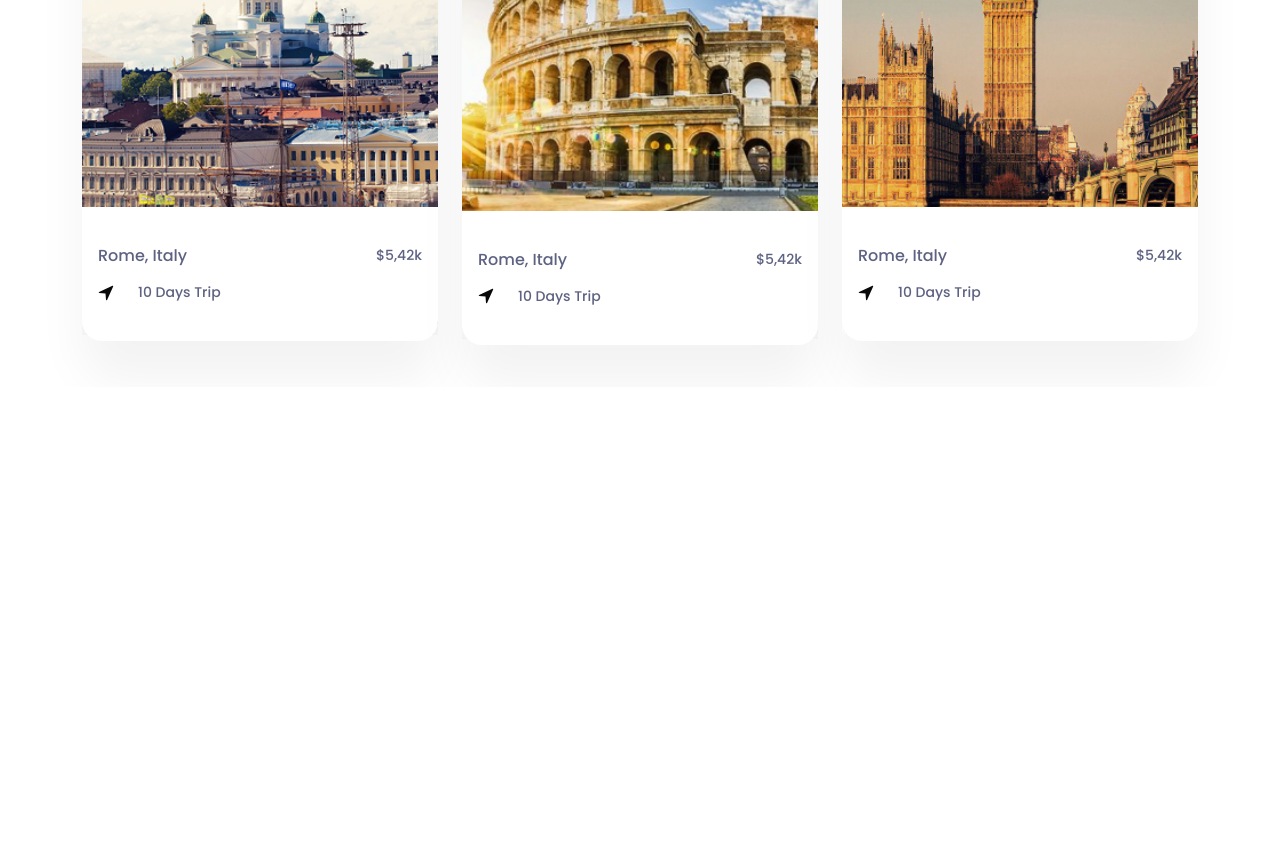
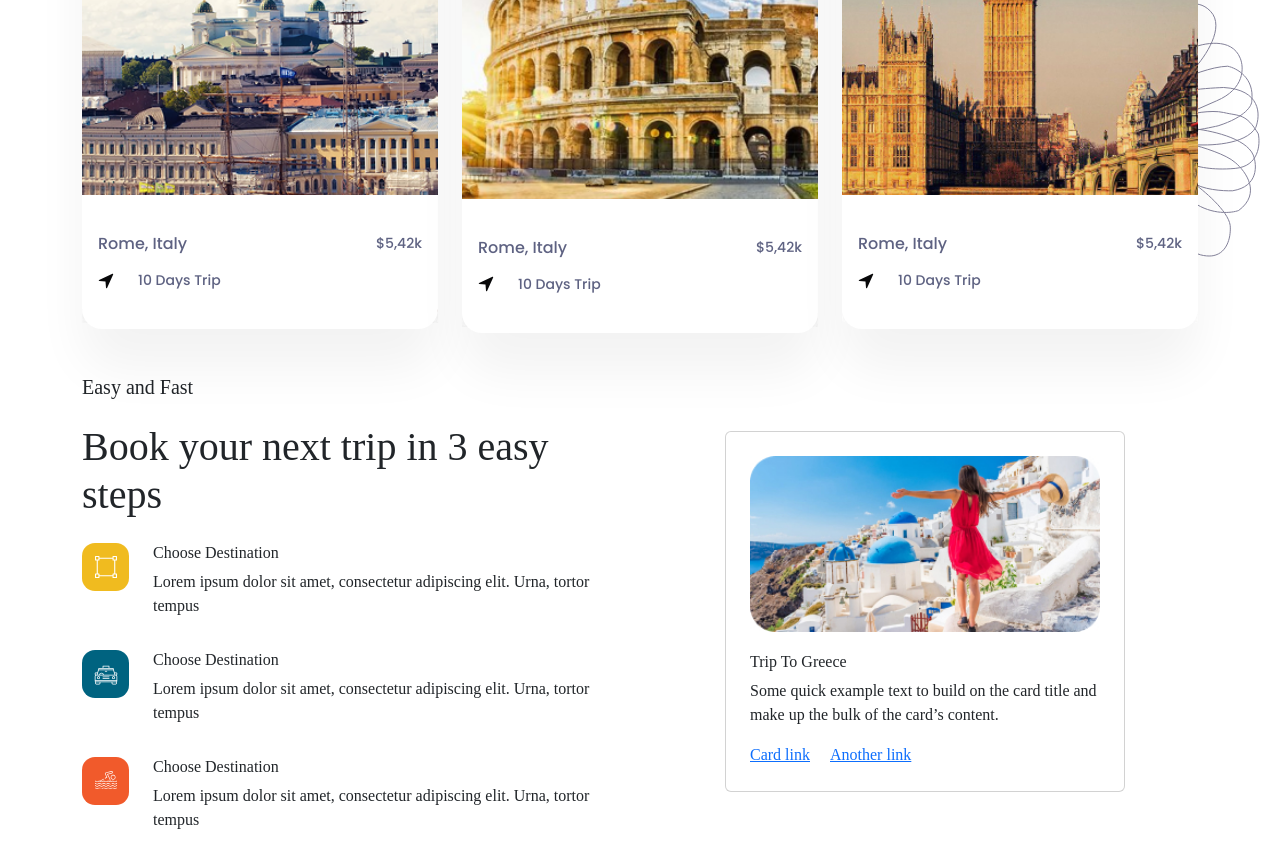
Before and after one commit to Ahmed-Ali-1/Jadoo-, a plain HTML site: page index.html in a window 1280 px wide. Shown: the part 1561-2409 px from the top of the page. Before the commit the page ends 1948 px from the top, so only its background shows below. Drawn offline with nearby package versions, Linux system fonts and the light colour scheme; a script that the page names is missing; a web font is replaced by a local one.

Commit message:
Add a section

```diff
--- a/assets/css/style.css
+++ b/assets/css/style.css
@@ -115,6 +115,43 @@ form select {
     font-weight: 400;
     color: #5e6282;
 }
+
+@media (max-width: 556px) {
+
+    .back_fade {
+
+        background-size: 500px;
+
+    }
+
+    .content_Div h4 {
+
+        font-size: 14px;
+        font-weight: 500;
+
+    }
+
+    .content_Div h1 {
+        font-size: 48px;
+        font-weight: 700;
+        line-height: 50px;
+    }
+
+    .content_Div p {
+
+        font-size: 12px;
+
+    }
+
+    .Decore img {
+        bottom: 8px;
+        width: 120%;
+        left: -10px;
+
+    }
+
+}
+
 
 .img_div {
     position: relative;
--- a/index.html
+++ b/index.html
@@ -22,10 +22,10 @@
   <!-- NAVBAR + HERO-SECTION -->
 
   <div class="back_fade">
-    <section class="Hero_Section">
+    <section class="Hero_Section ">
 
       <nav class="navbar py-4 navbar-expand-lg">
-        <div class="container p-0">
+        <div class="container ">
           <a class="navbar-brand mylogo" href="#"><img src="./assets/images/Logo.svg " alt="Logo" /></a>
           <button class="navbar-toggler" type="button" data-bs-toggle="collapse"
             data-bs-target="#navbarSupportedContent" aria-controls="navbarSupportedContent" aria-expanded="false"
@@ -65,8 +65,8 @@
       </nav>
 
       <div class="banner_section  pb-5 my-4">
-        <div class="container my-auto p-0">
-          <div class="row align-items-center">
+        <div class="container my-auto ">
+          <div class="row align-items-center g-4">
 
             <div class="col-12 col-lg-6">
               <div class="content_Div d-flex flex-column gap-3">
@@ -74,7 +74,8 @@
                 <h1>Travel,<span class="Decore"><img src="./assets/images/Decore.svg" alt=""> enjoy</span></br> and live
                   a
                   new </br> and full life</h1>
-                <p class="m-0">Built Wicket longer admire do barton vanity itself do in it. </br> Preferred to sportsmen
+                <p class="m-0 ">Built Wicket longer admire do barton vanity itself do in it. </br> Preferred to
+                  sportsmen
                   it engrossed
                   listening. Park gate </br> sell they west hard for the.</p>
                 <div class="d-flex align-items-center">
@@ -111,7 +112,7 @@
   <!-- CATEGORY-SECTION -->
 
   <section class="category_section">
-    <div class="container-fluid pe-5">
+    <div class="container-fluid ">
       <div class="category_wrapper">
         <div class="row Plus">
 
@@ -121,7 +122,7 @@
               <h1>We Offer Best Services</h1>
 
             </div>
-            <div class="plus">
+            <div class="plus pe-5 d-none d-lg-block">
               <img src="./assets/images/Group 4.svg" alt="">
 
             </div>
@@ -188,7 +189,7 @@
           </div>
         </div>
 
-        <div class="row row-cols-1 row-cols-sm-2 g-4 row-cols-lg-3">
+        <div class="row row-cols-1 row-cols-sm-2 row-cols-lg-3  g-4">
           <div class="col ring">
             <img src="./assets/images/ring.svg" alt="">
             <div class="card  border-0 dest_card rounded-5 ">
@@ -224,7 +225,7 @@
             </div>
           </div>
           <div class="col ring">
-            <img src="./assets/images/ring.svg" alt="">
+            <img class="d-none d-sm-block" src="./assets/images/ring.svg" alt="">
             <div class="card border-0 dest_card rounded-5">
               <img src="./assets/images/Rectangle 3.jpg" class="card-img-top" alt="...">
               <div class="dest_text d-flex flex-column gap-3">
@@ -246,6 +247,78 @@
   </section>
 
 
+  <section class="Trip_section">
+    <div class="container">
+      <div class="Trip_wrapper">
+        <div class="row align-items-center g-4">
+          <div class="col ">
+
+            <div class="Book_Trip d-flex flex-column gap-3">
+              <h5>Easy and Fast</h5>
+              <h1>Book your next trip
+                in 3 easy steps</h1>
+
+              <div class="verticle_columns d-flex gap-4">
+                <div class="icon">
+                  <img src="./assets/images/Group 7.svg" alt="">
+                </div>
+                <div class="icon_text">
+                  <h6>Choose Destination</h6>
+                  <p>Lorem ipsum dolor sit amet, consectetur
+                    adipiscing elit. Urna, tortor tempus</p>
+                </div>
+              </div>
+
+              <div class="verticle_columns d-flex gap-4">
+                <div class="icon">
+                  <img src="./assets/images/Group 11.svg" alt="">
+                </div>
+                <div class="icon_text">
+                  <h6>Choose Destination</h6>
+                  <p>Lorem ipsum dolor sit amet, consectetur
+                    adipiscing elit. Urna, tortor tempus</p>
+                </div>
+              </div>
+
+              <div class="verticle_columns d-flex gap-4">
+                <div class="icon">
+                  <img src="./assets/images/Group 12.svg" alt="">
+                </div>
+                <div class="icon_text">
+                  <h6>Choose Destination</h6>
+                  <p>Lorem ipsum dolor sit amet, consectetur
+                    adipiscing elit. Urna, tortor tempus</p>
+                </div>
+              </div>
+            </div>
+
+          </div>
+          <div class="col d-flex justify-content-center">
+            <div class="Trip_Greace">
+              <div class="card" style="width: 25rem;">
+
+                <div class="card-body p-4">
+
+                  <img class="w-100 mb-4" src="./assets/images/Rectangle 17.jpg" alt="">
+
+
+                  <h6 class="card-subtitle mb-2">Trip To Greece</h6>
+                  <p class="card-text">Some quick example text to build on the card title and make up the bulk of the
+                    card’s content.</p>
+                  <a href="#" class="card-link">Card link</a>
+                  <a href="#" class="card-link">Another link</a>
+                </div>
+              </div>
+
+            </div>
+          </div>
+        </div>
+      </div>
+
+    </div>
+  </section>
+
+
 
   <script src="https://cdn.jsdelivr.net/npm/bootstrap@5.3.7/dist/js/bootstrap.bundle.min.js "
     integrity="sha384-ndDqU0Gzau9qJ1lfW4pNLlhNTkCfHzAVBReH9diLvGRem5+R9g2FzA8ZGN954O5Q "
```
Also changed, not shown: assets/images/Group 11.svg (added), assets/images/Group 12.svg (added), assets/images/Group 7.svg (added), assets/images/Mask Group.svg (added), assets/images/Rectangle 17.jpg (added).
